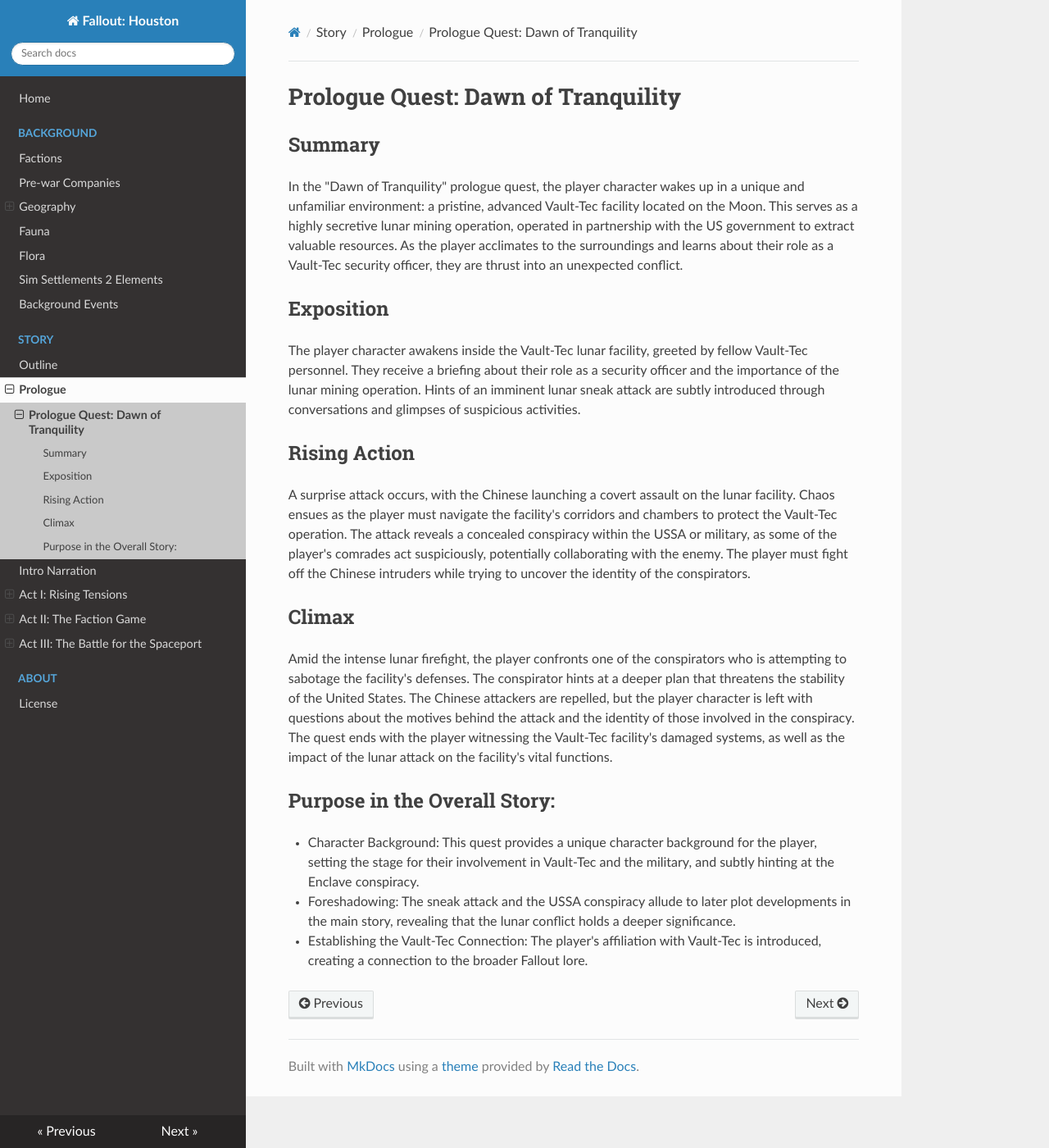
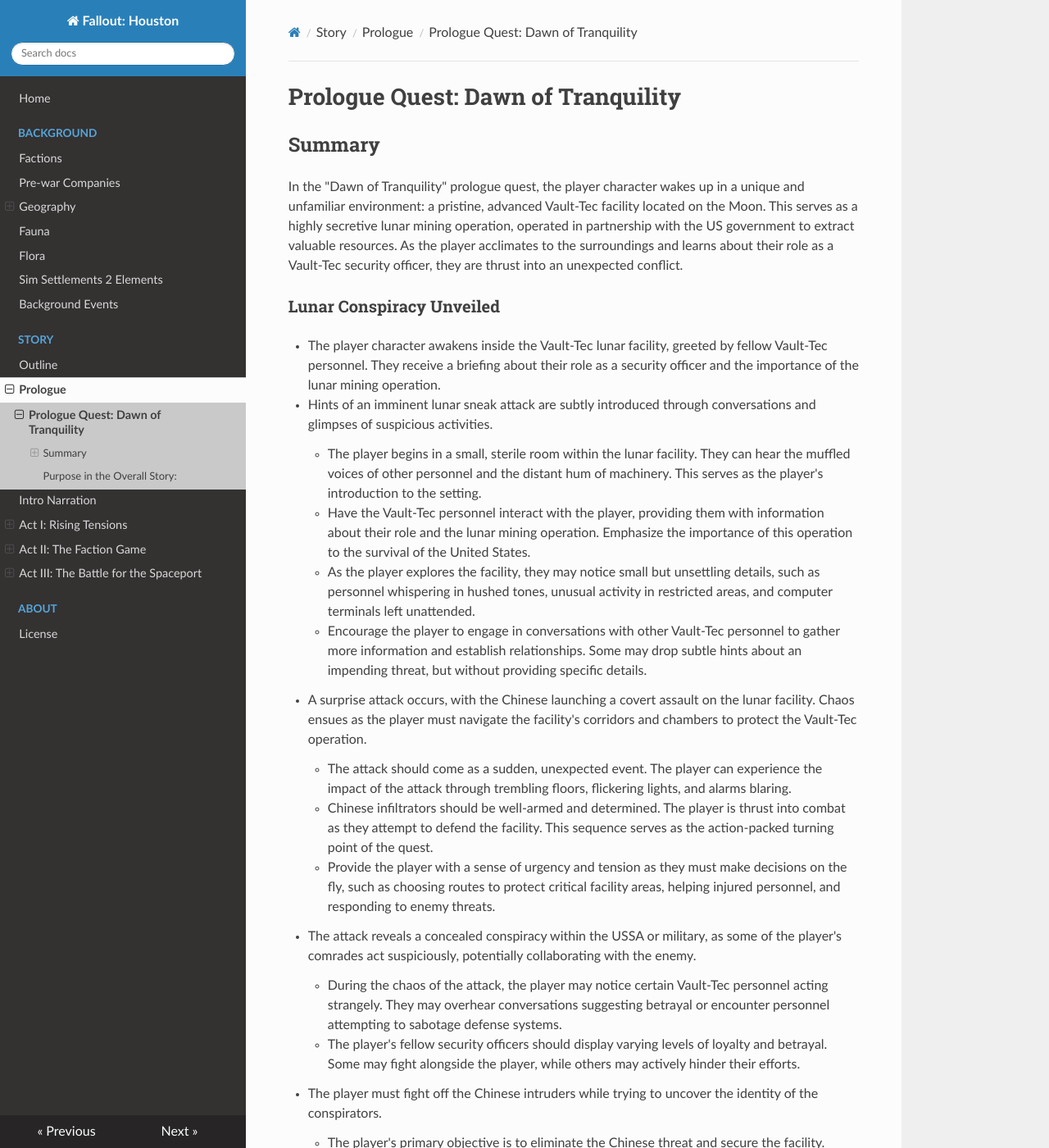
Before and after one commit to qthequartermasterman/fallout-houston-campaign, an MkDocs documentation site: the page built from docs/Story/prologue.md, in a window 1280 px wide and 1400 px high. Shown: the whole window at 82% size. Built offline with MkDocs 1.6.1, drawn with Linux system fonts in a browser that asks for light colours; nearby versions of some CDN libraries; some of the changed text lies outside the part shown.

Commit message:
feat: fleshout prologue quest

```diff
--- a/docs/Story/prologue.md
+++ b/docs/Story/prologue.md
@@ -7,29 +7,62 @@
 operated in partnership with the US government to extract valuable resources. As the player acclimates to the
 surroundings and learns about their role as a Vault-Tec security officer, they are thrust into an unexpected conflict.
 
-## Exposition
 
-The player character awakens inside the Vault-Tec lunar facility, greeted by fellow Vault-Tec personnel. They receive a
-briefing about their role as a security officer and the importance of the lunar mining operation.
-Hints of an imminent lunar sneak attack are subtly introduced through conversations and glimpses of suspicious
-activities.
+### Lunar Conspiracy Unveiled
 
-## Rising Action
+- The player character awakens inside the Vault-Tec lunar facility, greeted by fellow Vault-Tec personnel. They receive a briefing about their role as a security officer and the importance of the lunar mining operation.
+- Hints of an imminent lunar sneak attack are subtly introduced through conversations and glimpses of suspicious activities.
 
-A surprise attack occurs, with the Chinese launching a covert assault on the lunar facility. Chaos ensues as the player
-must navigate the facility's corridors and chambers to protect the Vault-Tec operation.
-The attack reveals a concealed conspiracy within the USSA or military, as some of the player's comrades act
-suspiciously, potentially collaborating with the enemy.
-The player must fight off the Chinese intruders while trying to uncover the identity of the conspirators.
+    - The player begins in a small, sterile room within the lunar facility. They can hear the muffled voices of other personnel and the distant hum of machinery. This serves as the player's introduction to the setting.
 
-## Climax
+    - Have the Vault-Tec personnel interact with the player, providing them with information about their role and the lunar mining operation. Emphasize the importance of this operation to the survival of the United States.
 
-Amid the intense lunar firefight, the player confronts one of the conspirators who is attempting to sabotage the
-facility's defenses. The conspirator hints at a deeper plan that threatens the stability of the United States.
-The Chinese attackers are repelled, but the player character is left with questions about the motives behind the attack
-and the identity of those involved in the conspiracy.
-The quest ends with the player witnessing the Vault-Tec facility's damaged systems, as well as the impact of the lunar
-attack on the facility's vital functions.
+    - As the player explores the facility, they may notice small but unsettling details, such as personnel whispering in hushed tones, unusual activity in restricted areas, and computer terminals left unattended.
+
+    - Encourage the player to engage in conversations with other Vault-Tec personnel to gather more information and establish relationships. Some may drop subtle hints about an impending threat, but without providing specific details.
+
+- A surprise attack occurs, with the Chinese launching a covert assault on the lunar facility. Chaos ensues as the player must navigate the facility's corridors and chambers to protect the Vault-Tec operation.
+
+    - The attack should come as a sudden, unexpected event. The player can experience the impact of the attack through trembling floors, flickering lights, and alarms blaring.
+
+    - Chinese infiltrators should be well-armed and determined. The player is thrust into combat as they attempt to defend the facility. This sequence serves as the action-packed turning point of the quest.
+
+    - Provide the player with a sense of urgency and tension as they must make decisions on the fly, such as choosing routes to protect critical facility areas, helping injured personnel, and responding to enemy threats.
+
+- The attack reveals a concealed conspiracy within the USSA or military, as some of the player's comrades act suspiciously, potentially collaborating with the enemy.
+
+    - During the chaos of the attack, the player may notice certain Vault-Tec personnel acting strangely. They may overhear conversations suggesting betrayal or encounter personnel attempting to sabotage defense systems.
+
+    - The player's fellow security officers should display varying levels of loyalty and betrayal. Some may fight alongside the player, while others may actively hinder their efforts.
+
+- The player must fight off the Chinese intruders while trying to uncover the identity of the conspirators.
+
+    - The player's primary objective is to eliminate the Chinese threat and secure the facility. However, they should also have the option to investigate the conspiracy during combat lulls or by gathering clues from defeated enemies.
+
+    - Encourage the player to piece together the puzzle of the conspiracy by finding documents, accessing computer terminals, or interrogating prisoners. This investigative element adds depth to the quest.
+
+### Confronting the Traitors
+
+- Amid the intense lunar firefight, the player confronts one of the conspirators who is attempting to sabotage the facility's defenses. The conspirator hints at a deeper plan that threatens the stability of the United States.
+
+    - The player should face off against a high-ranking conspirator who has been orchestrating the events. This showdown should take place in a critical facility area, such as the control room.
+
+    - The conspirator should reveal that the lunar facility's operations are part of a larger, more sinister plan that could destabilize the United States. The player should have the opportunity to extract crucial information before neutralizing the threat.
+
+    - The player's confrontation with the conspirator serves as the quest's climax, providing a sense of resolution while leaving the overarching conspiracy intact.
+
+- The Chinese attackers are repelled, but the player character is left with questions about the motives behind the attack and the identity of those involved in the conspiracy.
+
+    - The player's actions should lead to the successful defense of the lunar facility and the defeat of the Chinese attackers. This victory should come at a cost, with some areas of the facility damaged or compromised.
+
+    - The player's unanswered questions about the conspiracy should leave them with a sense of intrigue and the understanding that the threat is not fully extinguished.
+
+- The quest ends with the player witnessing the Vault-Tec facility's damaged systems, as well as the impact of the lunar attack on the facility's vital functions.
+
+    - As the player surveys the aftermath of the attack, they should witness the consequences of the damaged systems, such as life support failures and critical resource shortages.
+
+    - This conclusion sets the stage for the player's journey into the Gulf Coast Wasteland, as they embark on a quest to uncover the larger conspiracy and its implications for the post-apocalyptic world.
+
 
 ## Purpose in the Overall Story:
 
```
Also changed, not shown: docs/Story/Act1/Quest1.md (+1 -1 lines).
